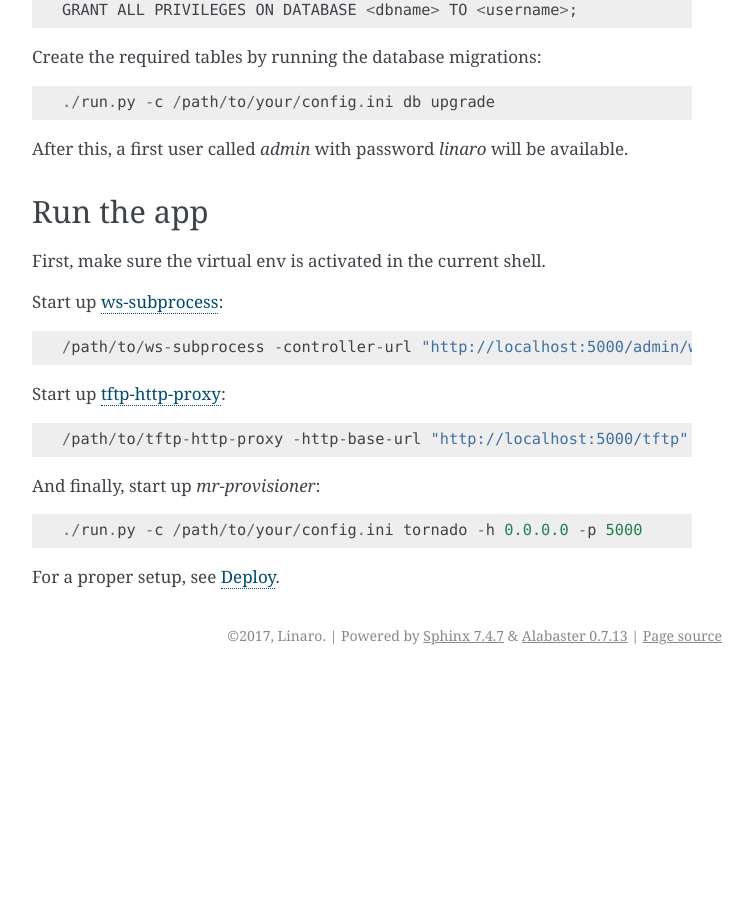
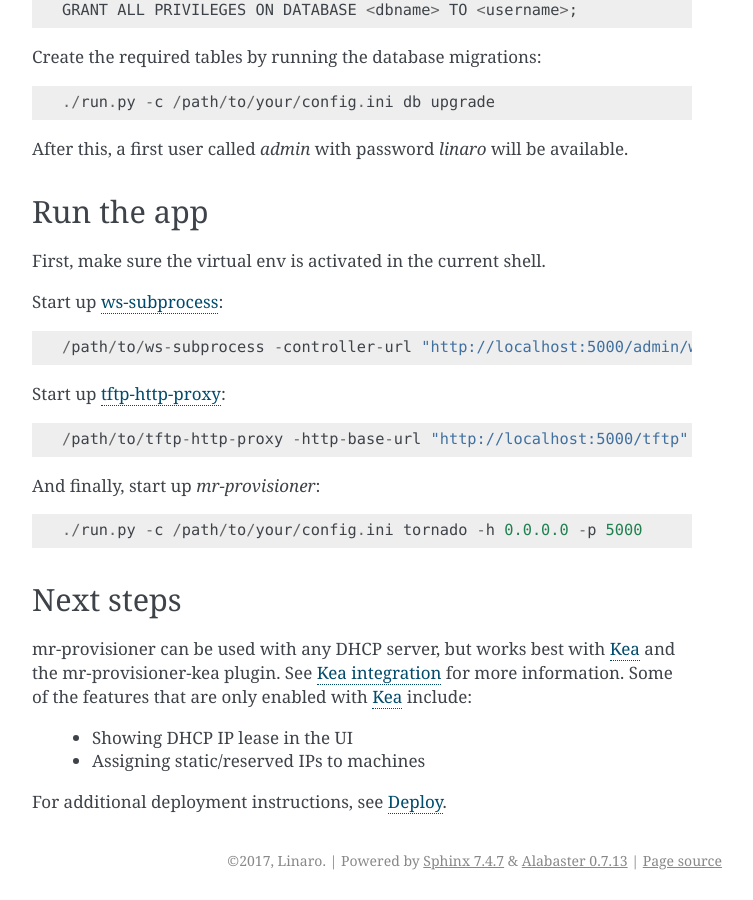
Before and after one commit to mr-provisioner/mr-provisioner, a Sphinx documentation site: the page built from docs/getting_started.rst, in a window 1280 px wide and 900 px high, scrolled down 1384 px. Shown: the whole window, without its empty margins (388-1141 px from the left). Built offline with Sphinx 7.4.7, drawn with Linux system fonts in a browser that asks for light colours; before the commit the page ends 2059 px from its top, so only the background shows below that; some of the changed text lies outside the part shown.

Commit message:
docs: Kea integration

```diff
--- a/docs/deploy.rst
+++ b/docs/deploy.rst
@@ -29,3 +29,8 @@
     systemctl start mr-provisioner.service
     systemctl start mr-provisioner-ws.service
     systemctl start mr-provisioner-tftp.service
+
+Optionally, if you followed :doc:`kea`, also enable and start the Kea services::
+
+    systemctl enable kea-dhcp4.service
+    systemctl start kea-dhcp4.service
--- a/docs/getting_started.rst
+++ b/docs/getting_started.rst
@@ -82,7 +82,16 @@
 
     ./run.py -c /path/to/your/config.ini tornado -h 0.0.0.0 -p 5000
 
-For a proper setup, see :doc:`deploy`.
+Next steps
+-----------
+
+mr-provisioner can be used with any DHCP server, but works best with `Kea`_ and the mr-provisioner-kea plugin. See :doc:`kea` for more information. Some of the features that are only enabled with `Kea`_ include:
+
+ - Showing DHCP IP lease in the UI
+ - Assigning static/reserved IPs to machines
+
+For additional deployment instructions, see :doc:`deploy`.
 
 .. _ws-subprocess: https://github.com/bwalex/ws-subprocess
 .. _tftp-http-proxy: https://github.com/bwalex/tftp-http-proxy
+.. _Kea: https://www.isc.org/kea/
--- a/docs/index.rst
+++ b/docs/index.rst
@@ -18,6 +18,7 @@
 
    getting_started
    detailed_config
+   kea
    deploy
    upgrade
 
```
Also changed, not shown: docs/kea.rst (added, +53 -0 lines), 1 other file.
